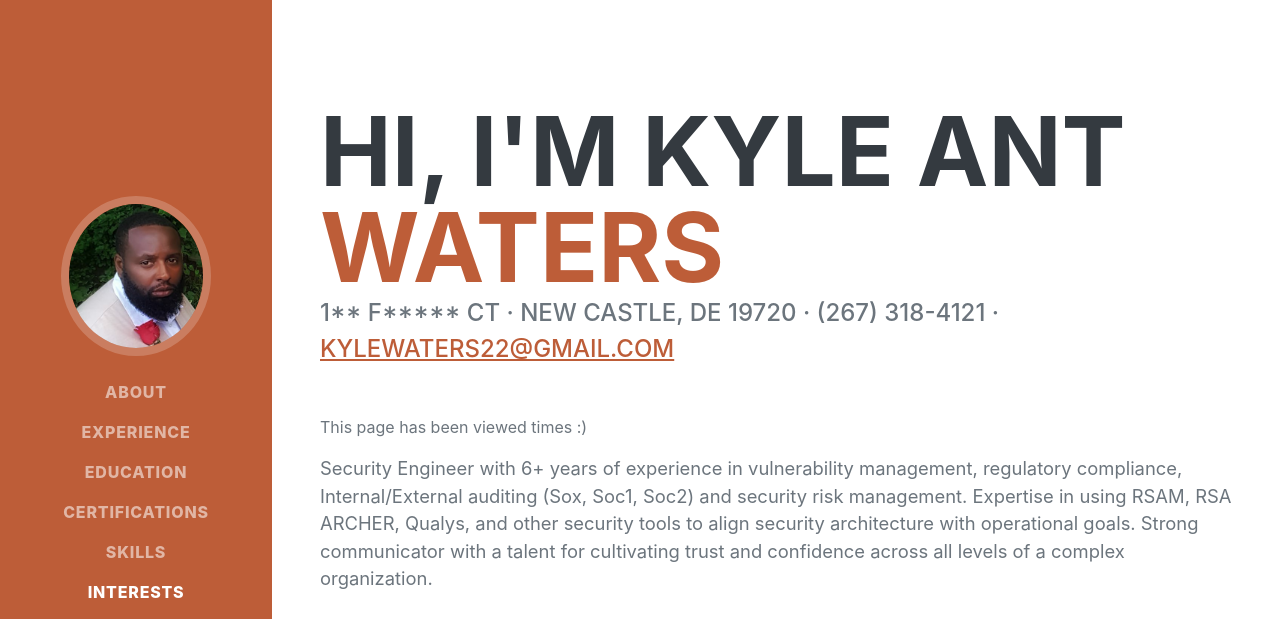
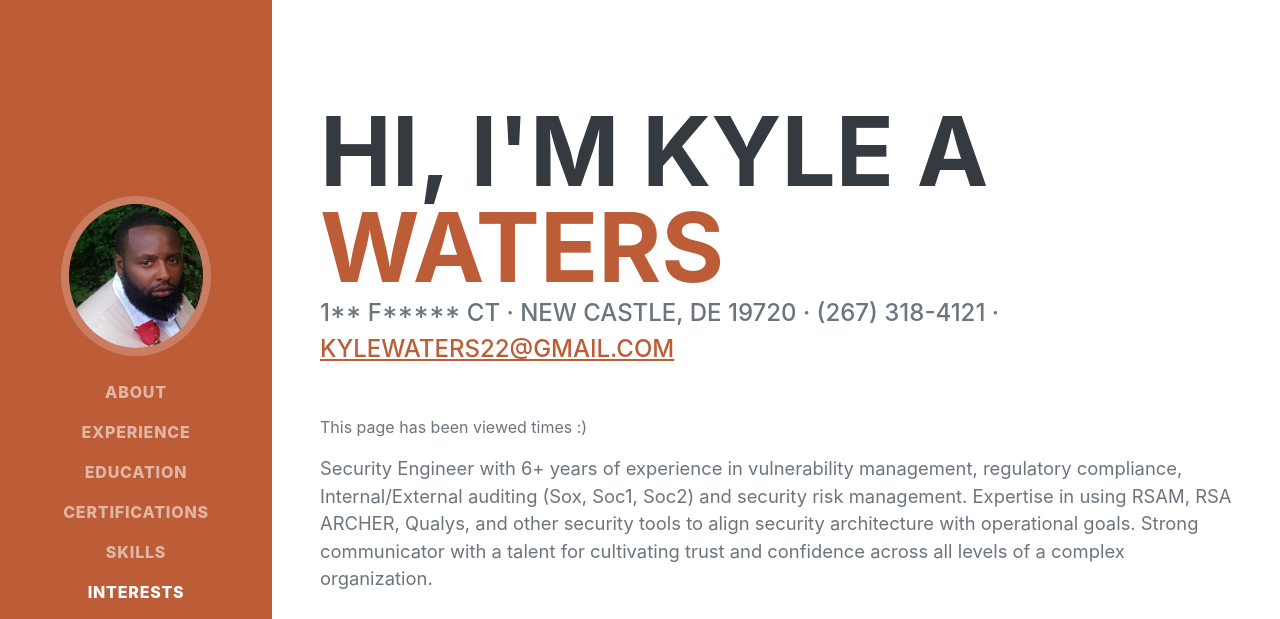
Before and after one commit to Kylewaters22/Kyle-Resume-Challenge, a plain HTML site: page frontend/index.html in a window 1280 px wide. Shown: the top 619 px of the page. Drawn offline with nearby package versions, Linux system fonts and the light colour scheme; a web font is replaced by a local one.

Commit message:
updated name

```diff
--- a/frontend/index.html
+++ b/frontend/index.html
@@ -41,7 +41,7 @@
             <section class="resume-section" id="about">
                 <div class="resume-section-content">
                     <h1 class="mb-0">
-                        Hi, I'm Kyle Ant
+                        Hi, I'm Kyle A
                         <span class="text-primary">Waters</span>
                     </h1>
                     <div class="subheading mb-5">
```
